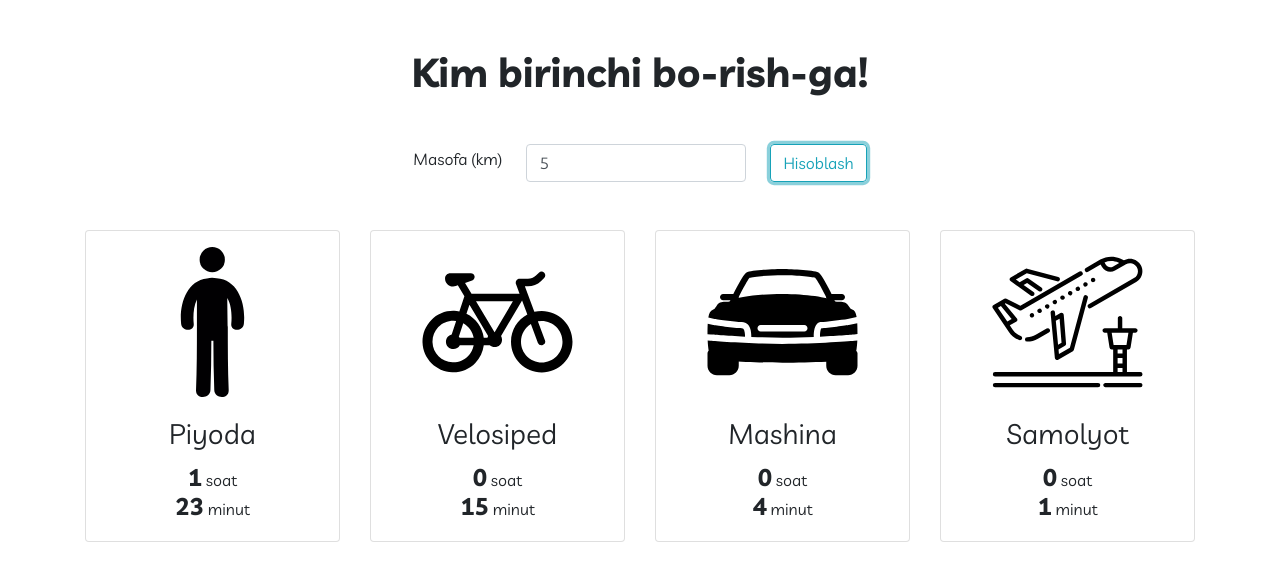
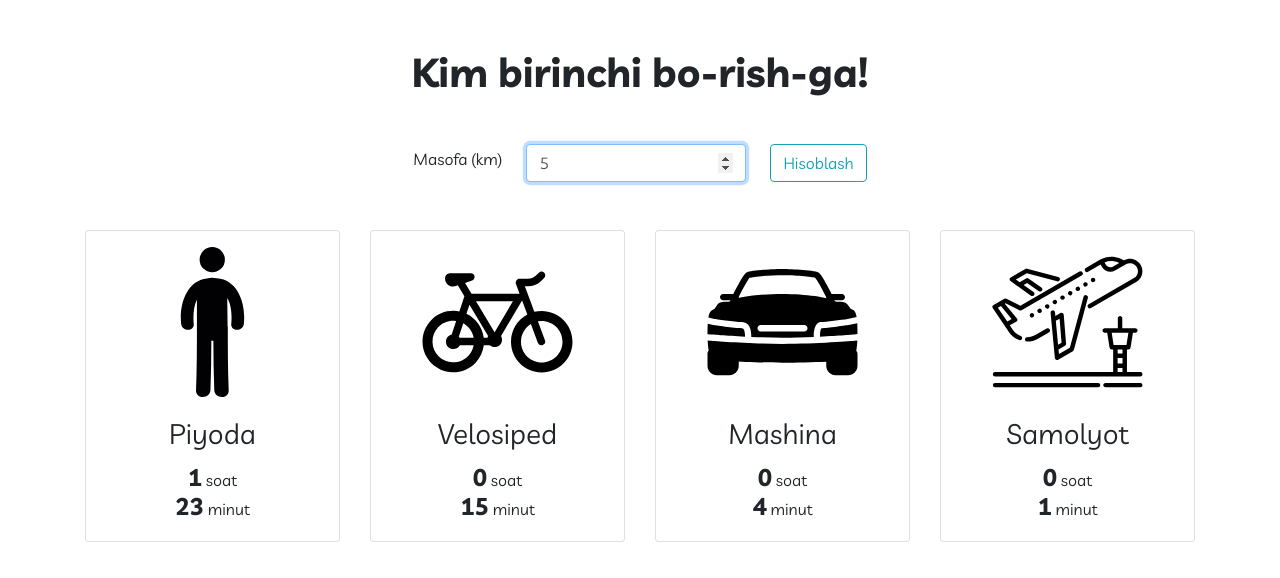
Before and after one commit to udilbar/who-goes-first, a plain HTML site: page index.html in a window 1280 px wide. Both pictures are taken after typing "5" into the empty fields and a click on the button "Hisoblash". Drawn offline with Linux system fonts and the light colour scheme.

Commit message:
Optimize codes

```diff
--- a/index.html
+++ b/index.html
@@ -15,7 +15,7 @@
       <form class="distance-form d-flex align-items-center justify-content-center mb-5" action="https://echo.htmlacademy.ru" method="POST">
         <div class="d-flex align-items-center">
           <label class="mr-4 text-nowrap" for="distance">Masofa (km)</label>
-          <input class="distance-input form-control mr-4" id="distance" type="number" name="distance" step="any" min="1" required>
+          <input class="distance-input form-control mr-4" id="distance" type="number" name="distance" step="any" min="1" autocomplete="off" required>
         </div>
         <button class="distance-button btn btn-outline-info" type="submit">Hisoblash</button>
       </form>
--- a/js/scripts.js
+++ b/js/scripts.js
@@ -17,6 +17,26 @@ var minuteByCar = document.querySelector('.minutes-span-by-car');
 var hourByPlane = document.querySelector('.hours-span-by-plane');
 var minuteByPlane = document.querySelector('.minutes-span-by-plane');
 
+// Reset inputs' values by equaling to zero function
+var resetValue = function (hourInput, minuteInput) {
+  hourInput.textContent = 0;
+  minuteInput.textContent = 0;
+}
+
+// Hour minute calculator function
+var calculateHourMinute = function (velocity, hourInput, minuteInput) {
+  var distanceInKilometres = parseFloat(distanceInput.value.trim(), 10);
+
+  var time = (distanceInKilometres / velocity).toFixed(2);
+
+  var rest = Math.round((time - Math.floor(time)) * MINUTE);
+
+  time = Math.floor(time);
+
+  hourInput.textContent = time;
+  minuteInput.textContent = rest;
+}
+
 // Who goes firstly?
 distanceForm.addEventListener('submit', function (evt) {
   evt.preventDefault();
@@ -27,6 +47,7 @@ distanceForm.addEventListener('submit', function (evt) {
       calculateHourMinute(VELOCITY_BY_BICYCLE, hourByBicycle, minuteByBicycle);
       calculateHourMinute(VELOCITY_BY_CAR, hourByCar, minuteByCar);
       calculateHourMinute(VELOCITY_BY_PLANE, hourByPlane, minuteByPlane);
+      distanceInput.value = distanceInput.value.trim();
     }
     else {
       alert('Iltimos, noldan katta musbat son kiriting )');
@@ -44,22 +65,6 @@ distanceForm.addEventListener('submit', function (evt) {
     resetValue(hourByPlane, minuteByPlane);
     distanceInput.value = '';
   }
+
+  distanceInput.focus();
 });
-
-// Hour minute calculator
-var calculateHourMinute = function (velocity, hourInput, minuteInput) {
-  var distanceInKilometres = parseFloat(distanceInput.value.trim(), 10);
-
-  var time = (distanceInKilometres / velocity).toFixed(2);
-
-  var rest = Math.round((time - Math.floor(time)) * MINUTE);
-
-  hourInput.textContent = Math.floor(time);
-  minuteInput.textContent = rest;
-}
-
-// Reset inputs' values by equaling to zero
-var resetValue = function (hourInput, minuteInput) {
-  hourInput.textContent = 0;
-  minuteInput.textContent = 0;
-}
```
